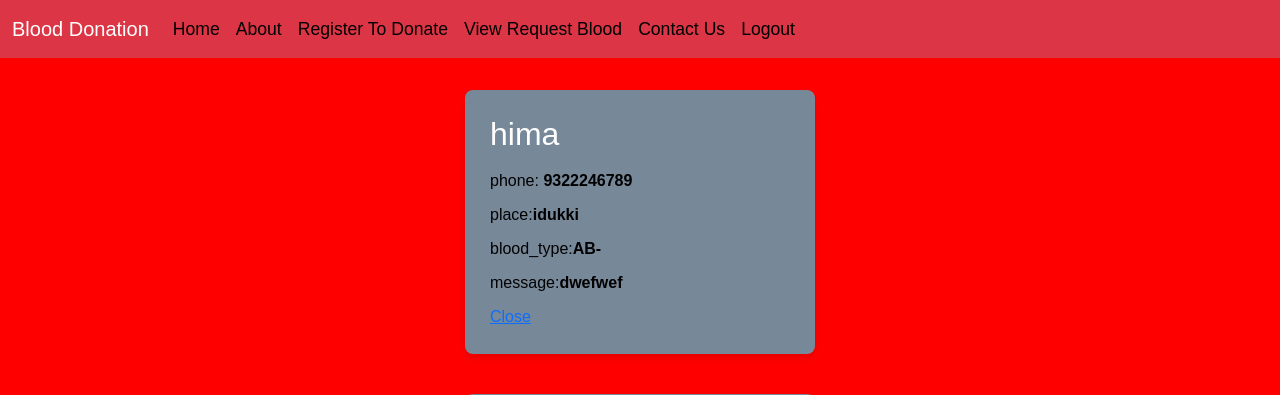
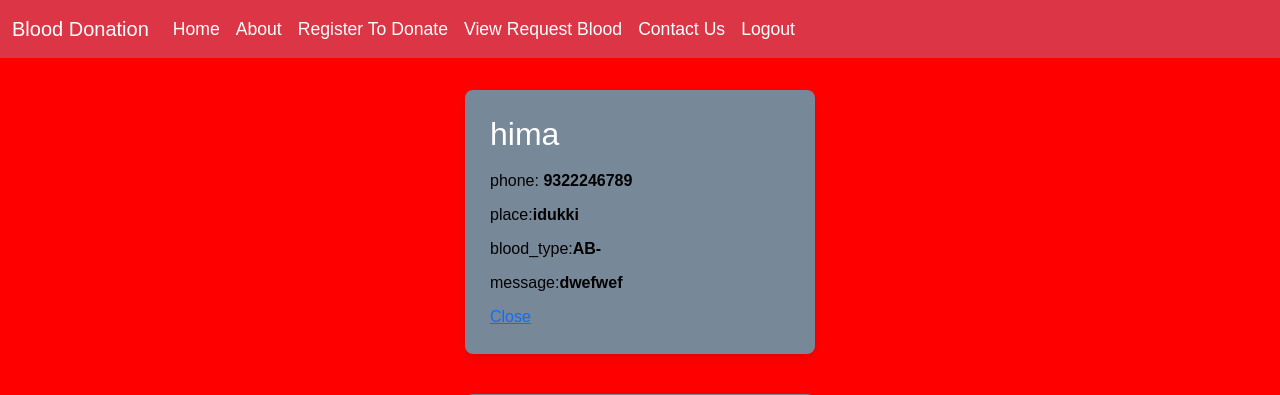
Before and after one commit to sruthykrishnan2005/Blooddonation, a Django app: page /view_request_blood_user/ in a window 1280 px wide. Shown: the top 395 px of the page. Run offline with Django 5.2, Linux system fonts and the light colour scheme; data comes from the database, SQL or seed files in the repository; both versions use the stored data as it was after the commit.

Commit message:
bloodadded

```diff
--- a/blood/template/user/about.html
+++ b/blood/template/user/about.html
@@ -29,7 +29,7 @@
 
     .navbar-nav .nav-link {
       font-size: 1.1rem;
-      color: black;
+      color: white;
 
     }
 
--- a/blood/template/user/contact.html
+++ b/blood/template/user/contact.html
@@ -16,7 +16,7 @@
 
         .navbar-nav .nav-link {
             font-size: 1.1rem;
-            color: black;
+            color: white;
 
         }
 
--- a/blood/template/user/home.html
+++ b/blood/template/user/home.html
@@ -30,7 +30,7 @@
 
     .navbar-nav .nav-link {
       font-size: 1.1rem;
-      color: black;
+      color: white;
 
     }
 
--- a/blood/template/user/register.html
+++ b/blood/template/user/register.html
@@ -75,6 +75,7 @@
 
 
         <button type="submit" class="register-button">Register</button>
+
     </form>
     {% if messages %}
     {% for message in messages %}
--- a/blood/template/user/registertodonate.html
+++ b/blood/template/user/registertodonate.html
@@ -30,7 +30,7 @@
 
         .navbar-nav .nav-link {
             font-size: 1.1rem;
-            color: black;
+            color: white;
 
         }
 
--- a/blood/template/user/viewrequestblooduser.html
+++ b/blood/template/user/viewrequestblooduser.html
@@ -24,7 +24,7 @@
 
         .navbar-nav .nav-link {
             font-size: 1.1rem;
-            color: black;
+            color: white;
 
         }
 
```
Also changed, not shown: blood/blood/settings.py (+9 -0 lines), blood/db.sqlite3.
